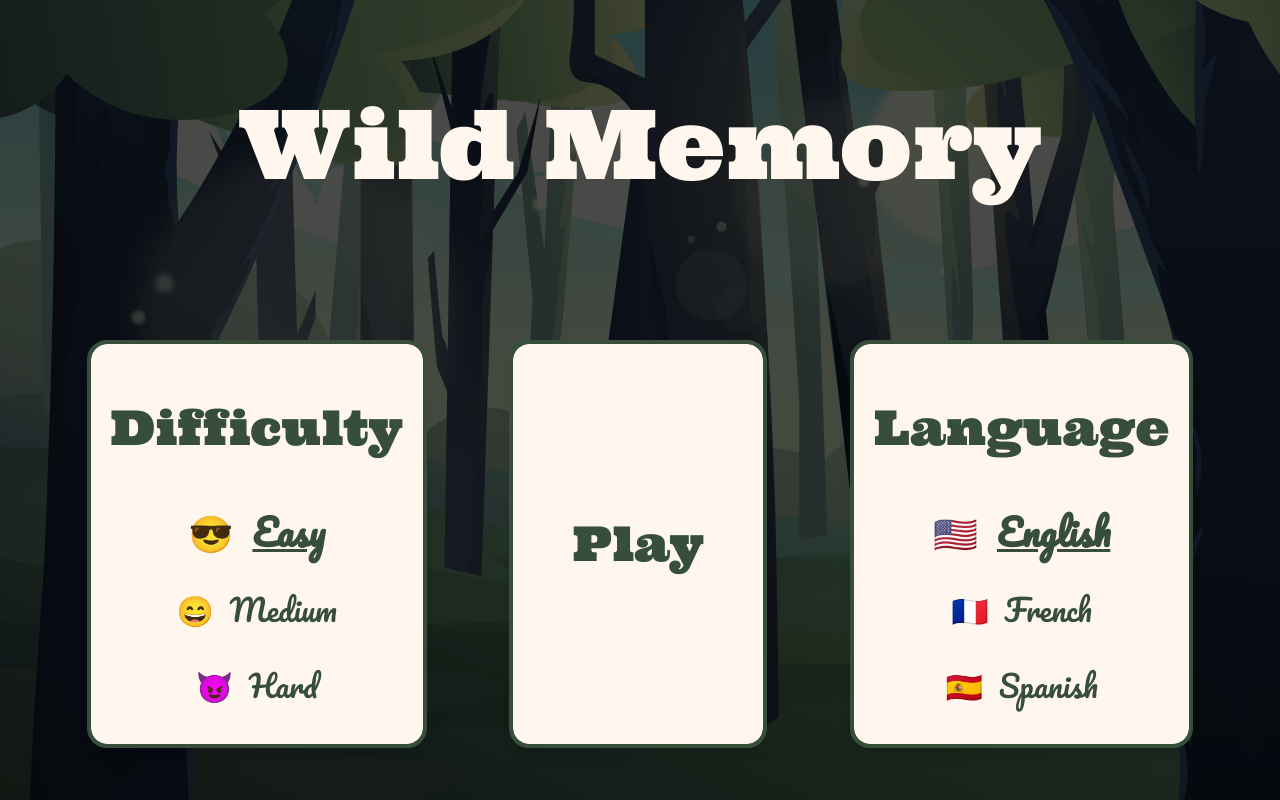
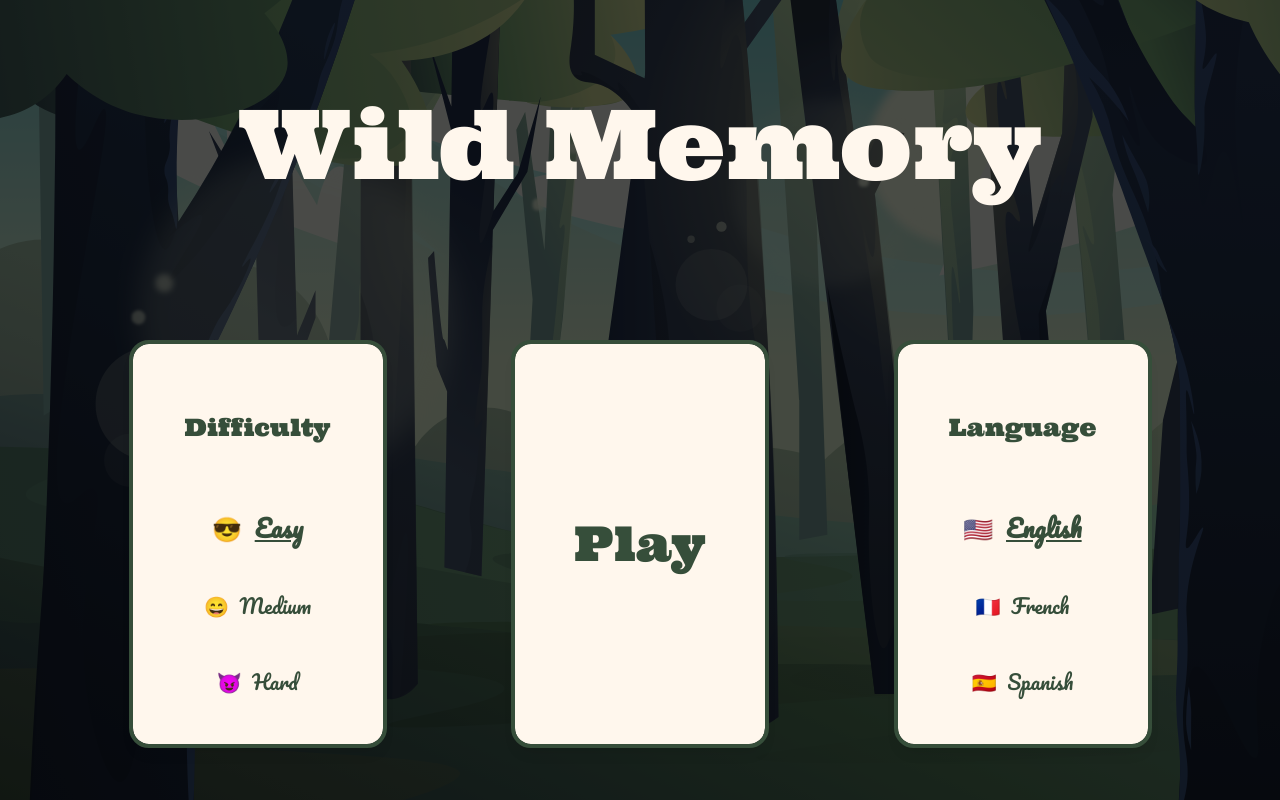
Before and after one commit to Bastien-Baloup/WildMemory, a Vue app: page / in a window 1280 px wide. Built offline with nearby package versions, Linux system fonts and the light colour scheme.

Commit message:
Use router-link for start + text responsiveness

```diff
--- a/src/views/Home.vue
+++ b/src/views/Home.vue
@@ -5,7 +5,7 @@
       <div
         class="h-full aspect-[5/8] bg-orange-50 outline-4 outline-forest outline rounded-2xl shadow-lg flex flex-col items-center justify-evenly pacifico"
       >
-        <h2 class="text-5xl ultra block w-full text-center text-forest p-5">Difficulty</h2>
+        <h2 class="text-2xl 2xl:text-5xl ultra block w-full text-center text-forest p-5">Difficulty</h2>
         <div>
           <input
             id="easy"
@@ -15,7 +15,7 @@
             value="easy"
             class="hidden"
           />
-          <label for="easy" class="text-forest text-3xl">
+          <label for="easy" class="text-forest text-xl 2xl:text-3xl">
             😎&nbsp;
             <span>Easy</span>
           </label>
@@ -29,7 +29,7 @@
             value="medium"
             class="hidden"
           />
-          <label for="medium" class="text-forest text-3xl">
+          <label for="medium" class="text-forest text-xl 2xl:text-3xl">
             😄&nbsp;
             <span>Medium</span>
           </label>
@@ -43,22 +43,22 @@
             value="hard"
             class="hidden"
           />
-          <label for="hard" class="text-forest text-3xl">
+          <label for="hard" class="text-forest text-xl 2xl:text-3xl">
             😈&nbsp;
             <span>Hard</span>
           </label>
         </div>
       </div>
-      <button
+      <router-link
+        :to="{ name: 'Game', params: { language: language, difficulty: difficulty } }"
         class="h-full aspect-[5/8] bg-orange-50 text-forest hover:underline active:bg-forest active:text-orange-50 outline-4 outline-forest outline rounded-2xl shadow-lg flex flex-col items-center justify-evenly pacifico"
-        @click="start"
       >
         <h2 class="text-5xl ultra block w-full text-center p-5">Play</h2>
-      </button>
+      </router-link>
       <div
         class="h-full aspect-[5/8] bg-orange-50 outline-4 outline-forest outline rounded-2xl shadow-lg flex flex-col items-center justify-evenly pacifico"
       >
-        <h2 class="text-5xl ultra block w-full text-center text-forest p-5">Language</h2>
+        <h2 class="text-2xl 2xl:text-5xl ultra block w-full text-center text-forest p-5">Language</h2>
         <div>
           <input
             id="english"
@@ -69,7 +69,7 @@
             class="hidden"
             checked
           />
-          <label for="english" class="text-forest text-3xl">
+          <label for="english" class="text-forest text-xl 2xl:text-3xl">
             🇺🇸&nbsp;
             <span>English</span>
           </label>
@@ -83,7 +83,7 @@
             value="french"
             class="hidden"
           />
-          <label for="french" class="text-forest text-3xl">
+          <label for="french" class="text-forest text-xl 2xl:text-3xl">
             🇫🇷&nbsp;
             <span>French</span>
           </label>
@@ -97,7 +97,7 @@
             value="spanish"
             class="hidden"
           />
-          <label for="spanish" class="text-forest text-3xl">
+          <label for="spanish" class="text-forest text-xl 2xl:text-3xl">
             🇪🇸&nbsp;
             <span>Spanish</span>
           </label>
@@ -109,19 +109,14 @@
 
 <script setup>
 import { ref } from 'vue'
-import { useRouter } from 'vue-router'
 
 const difficulty = ref('easy')
 const language = ref('english')
-
-const router = useRouter()
-
-const start = () => router.push({ name: 'Game', params: { language: language.value, difficulty: difficulty.value } })
 </script>
 
 <style lang="postcss">
 input[type="radio"]:checked + label {
-  @apply text-4xl font-bold;
+  @apply text-2xl 2xl:text-4xl font-bold;
 }
 
 input[type="radio"]:checked + label span {
```
